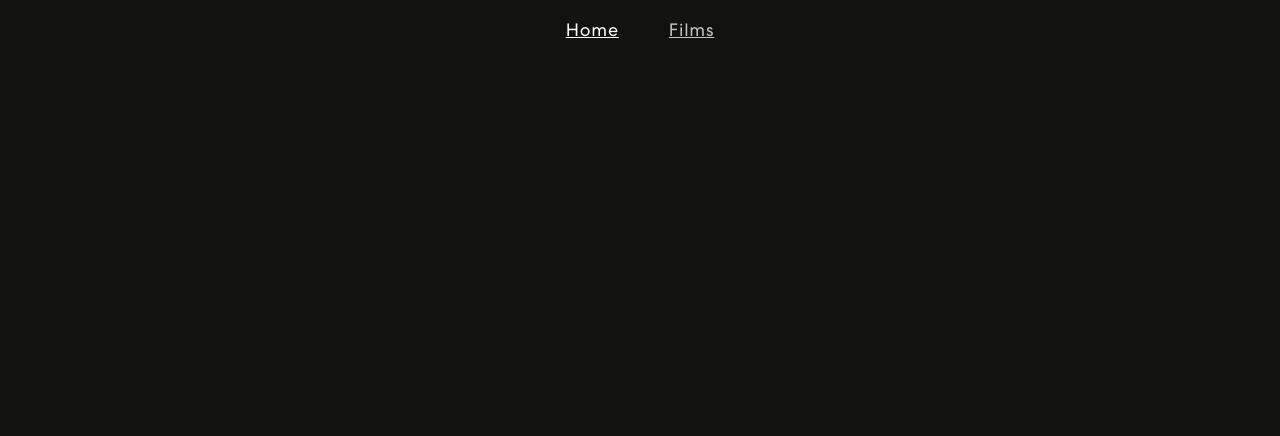
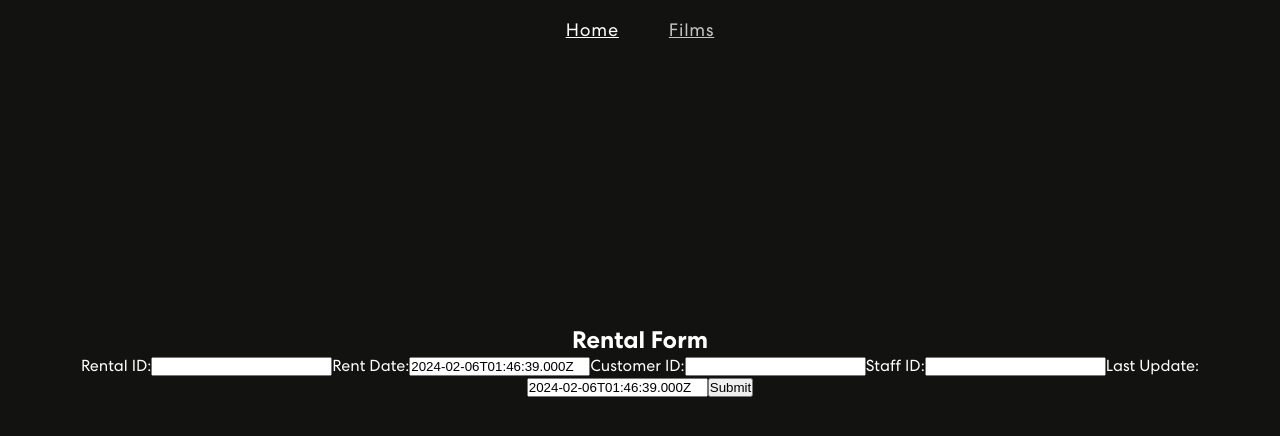
Before and after one commit to BakaUSPSB/IndividualProjectFrontEnd, a React (Create React App) app: page /rental-form in a window 1280 px wide. Before the commit this address had no page. Shown: the top 436 px of the page. Built offline with nearby package versions, Linux system fonts and the light colour scheme.

Commit message:
added feature for form

```diff
--- a/src/App.css
+++ b/src/App.css
@@ -211,7 +211,10 @@ nav.navbar .navbar-toggler[aria-expanded="true"] .navbar-toggler-icon {
 }
 
 
-
+mark {
+  background-color: grey;
+  color: black;
+}
 
 .banner .tagline {
   font-weight: 700;
--- a/src/App.js
+++ b/src/App.js
@@ -3,8 +3,9 @@ import { NavBar } from "./components/NavBar";
 import { TopMovies } from "./components/TopMovies";
 import { MoreInfo } from "./components/MoreInfo";
 import { TopActors } from "./components/TopActors";
-import { BrowserRouter as Router, Route, Routes } from "react-router-dom";
+import { BrowserRouter as Router, Route, Routes, Link } from "react-router-dom";
 import { MoreActor } from "./components/MoreActor";
+import { RentalForm } from "./components/RentalForm"; // Import the RentalForm component
 
 function App() {
   return (
@@ -20,6 +21,12 @@ function App() {
                 <div className="main-content-side">
                   <TopActors></TopActors>
                 </div>
+                <Link to="/rental-form" style={{ color: "white" }}>
+                  <div>
+                    <br></br>
+                    <mark>Go to Rental Form</mark>
+                  </div>
+                </Link>
               </div>
             }
           ></Route>
@@ -47,6 +54,14 @@ function App() {
               </div>
             }
           ></Route>
+          <Route
+            path="/rental-form"
+            element={
+              <div className="main-content">
+                <RentalForm></RentalForm>
+              </div>
+            }
+          ></Route>
         </Routes>
       </Router>
     </div>
--- /dev/null
+++ b/src/components/RentalForm.js
@@ -0,0 +1,71 @@
+import React, { useState } from "react";
+
+function RentalForm() {
+  const [rentalId, setRentalId] = useState("");
+  const [rentDate, setRentDate] = useState(new Date().toISOString());
+  const [customerId, setCustomerId] = useState("");
+  const [staffId, setStaffId] = useState("");
+  const [lastUpdate, setLastUpdate] = useState(new Date().toISOString());
+
+  const handleSubmit = (e) => {
+    e.preventDefault();
+    // Handle form submission, e.g., send data to server
+    console.log("Form submitted:", {
+      rentalId,
+      customerId,
+      staffId,
+      lastUpdate,
+    });
+  };
+
+  return (
+    <div>
+      <h2>Rental Form</h2>
+      <form onSubmit={handleSubmit}>
+        <label>
+          Rental ID:
+          <input
+            type="text"
+            value={rentalId}
+            onChange={(e) => setRentalId(e.target.value)}
+          />
+        </label>
+        <label>
+          <label>
+            Rent Date:
+            <input
+              type="text"
+              value={rentDate}
+              onChange={(e) => setRentDate(e.target.value)}
+            />
+          </label>
+          Customer ID:
+          <input
+            type="text"
+            value={customerId}
+            onChange={(e) => setCustomerId(e.target.value)}
+          />
+        </label>
+        <label>
+          Staff ID:
+          <input
+            type="text"
+            value={staffId}
+            onChange={(e) => setStaffId(e.target.value)}
+          />
+        </label>
+        <label>
+          Last Update:
+          <input
+            type="text"
+            value={lastUpdate}
+            onChange={(e) => setLastUpdate(e.target.value)}
+          />
+        </label>
+        <button type="submit">Submit</button>
+      </form>
+    </div>
+  );
+}
+
+export { RentalForm };
```
